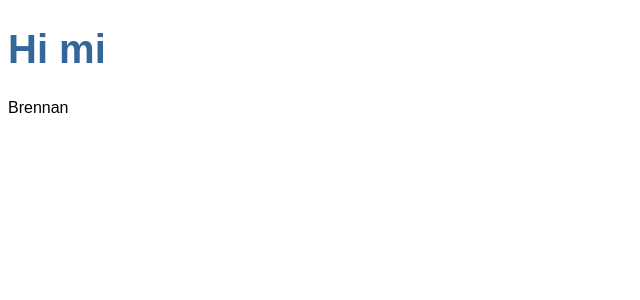
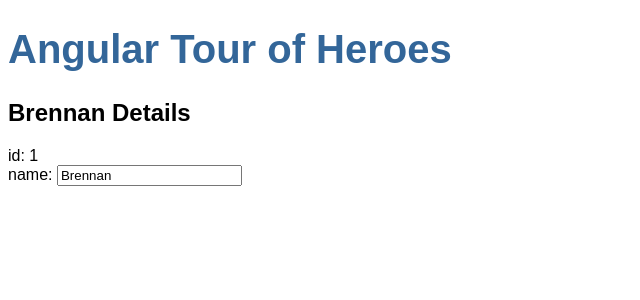
Before and after one commit to ryanbrennan12/angular-toh, an Angular app: page / in a window 1280 px wide. Shown: the top 300 px of the page, without its empty margins (0-640 px from the left). Built offline with nearby package versions, Linux system fonts and the light colour scheme.

Commit message:
start step 2: list

```diff
--- a/src/app/app.component.ts
+++ b/src/app/app.component.ts
@@ -6,7 +6,7 @@
   styleUrls: ['./app.component.css'],
 })
 export class AppComponent {
-  title = 'Hi mi';
+  title = 'Angular Tour of Heroes';
 }
 
 // You created the initial application structure using the Angular CLI.
--- a/src/app/app.module.ts
+++ b/src/app/app.module.ts
@@ -1,12 +1,13 @@
 import { BrowserModule } from '@angular/platform-browser';
 import { NgModule } from '@angular/core';
+import { FormsModule } from '@angular/forms';
 
 import { AppComponent } from './app.component';
 import { HeroesComponent } from './heroes/heroes.component';
 
 @NgModule({
   declarations: [AppComponent, HeroesComponent],
-  imports: [BrowserModule],
+  imports: [BrowserModule, FormsModule],
   providers: [],
   bootstrap: [AppComponent],
 })
--- a/src/app/heroes/heroes.component.html
+++ b/src/app/heroes/heroes.component.html
@@ -1 +1,7 @@
-<p>{{ hero.name }}</p>
+<h2>{{hero.name }} Details</h2>
+<div><span>id: </span>{{hero.id}}</div>
+<div>
+  <label>name:
+    <input [(ngModel)]="hero.name" placeholder="name" />
+  </label>
+</div>
--- a/src/app/heroes/heroes.component.ts
+++ b/src/app/heroes/heroes.component.ts
@@ -1,17 +1,22 @@
 import { Component, OnInit } from '@angular/core';
 import { Hero } from 'hero';
+import { HEROES } from '../mock-heroes';
 
 @Component({
   selector: 'app-heroes',
   templateUrl: './heroes.component.html',
   styleUrls: ['./heroes.component.css'],
 })
+//In the same file (HeroesComponent class),
+// define a component property called heroes
+// to expose the HEROES array for binding.
 export class HeroesComponent implements OnInit {
+  heroes = HEROES;
+
   hero: Hero = {
     id: 1,
     name: 'Brennan',
   };
-
   constructor() {}
 
   ngOnInit(): void {}
--- /dev/null
+++ b/src/app/mock-heroes.ts
@@ -0,0 +1,14 @@
+import { Hero } from 'hero';
+
+export const HEROES: Hero[] = [
+  { id: 11, name: 'Dr Nice' },
+  { id: 12, name: 'Narco' },
+  { id: 13, name: 'Bombasto' },
+  { id: 14, name: 'Celeritas' },
+  { id: 15, name: 'Magneta' },
+  { id: 16, name: 'RubberMan' },
+  { id: 17, name: 'Dynama' },
+  { id: 18, name: 'Dr IQ' },
+  { id: 19, name: 'Magma' },
+  { id: 20, name: 'Tornado' },
+];
```
